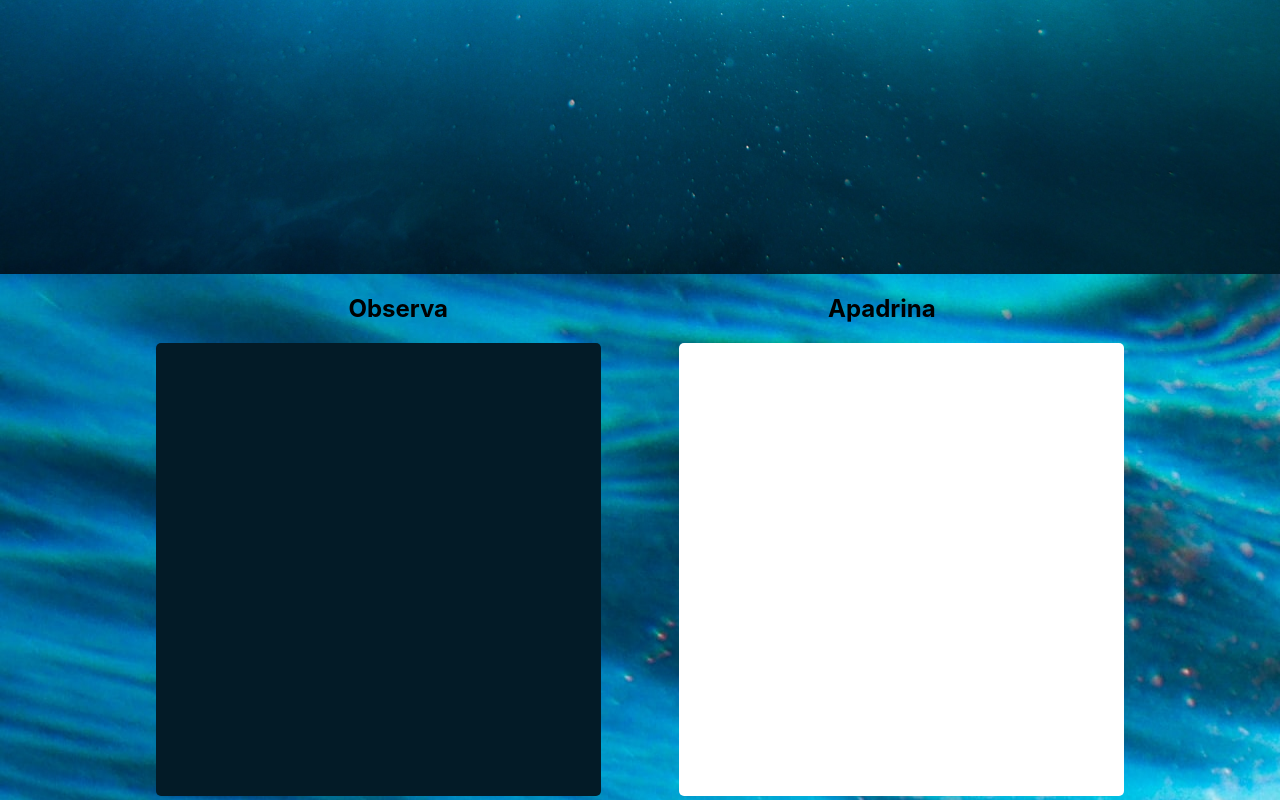
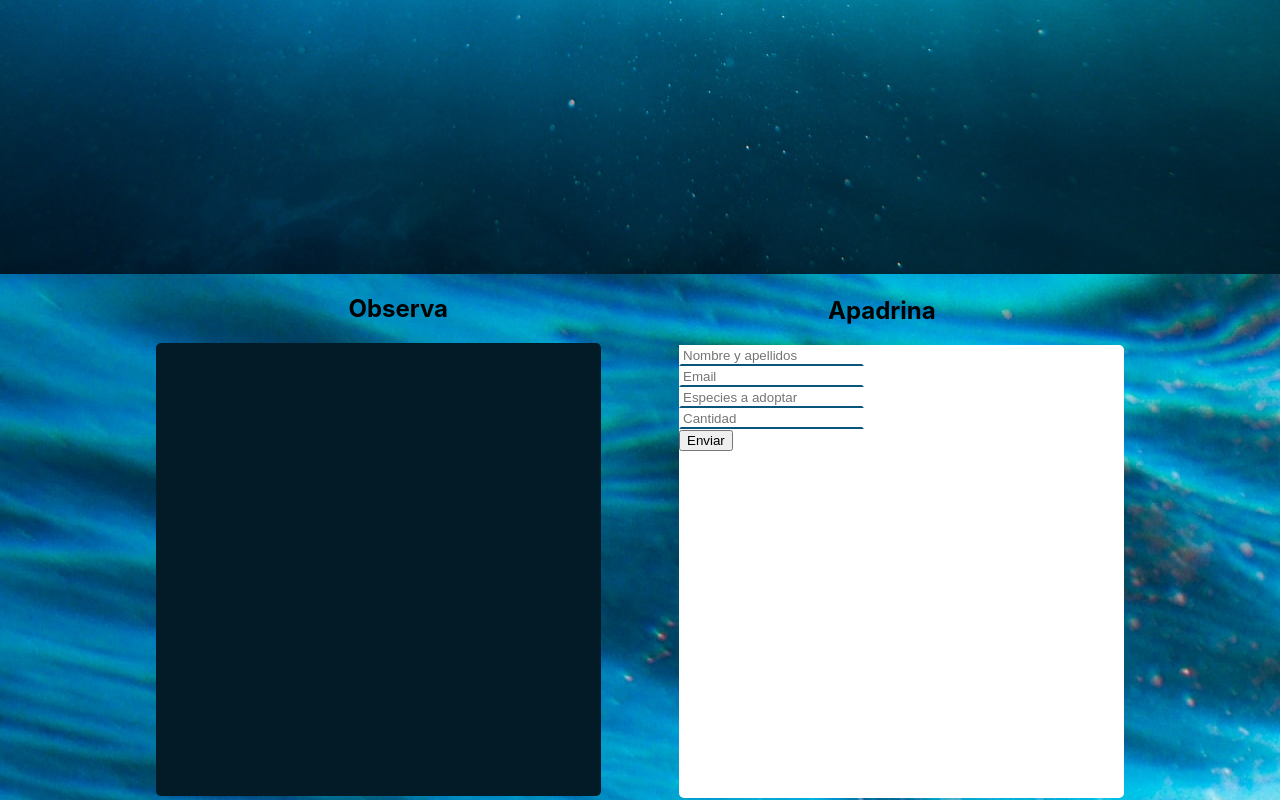
Before and after one commit to CeliaMi/VIVARIUM, a React (Create React App) app: page / in a window 1280 px wide. Shown: the part 576-1376 px from the top of the page. Built offline with nearby package versions, Linux system fonts and the light colour scheme.

Commit message:
estructura1

```diff
--- a/src/components/bloque3/bloque3.jsx
+++ b/src/components/bloque3/bloque3.jsx
@@ -15,7 +15,16 @@ function Bloque3() {
             </div>
             <div>
               <h2 className="h2Bloque3">Apadrina</h2>
-              <div className='cardFormulario'></div>
+              <div className='cardFormulario'>
+                <form className='formulario'>
+                  <input className='inputform' placeholder='Nombre y apellidos' id=''></input>
+                  <input className='inputform' placeholder='Email' id=''></input>
+                  <input className='inputform' placeholder='Especies a adoptar' id=''></input>
+                  <input className='inputform' placeholder='Cantidad' id=''></input>
+                  <button className='enviar'>Enviar</button>
+
+                </form>
+              </div>
             </div>
     </section>
   );
--- a/src/components/bloque3/estilob3.css
+++ b/src/components/bloque3/estilob3.css
@@ -15,6 +15,15 @@
     display:inline-block;
     margin-left:39px;
 }
+.formulario{
+   align-content: center;
+}
+.inputform{
+    border-color: transparent;
+    border-bottom-color: #031B27;
+    display:block;
+}
+
 
 
 .cardMapa{
```
